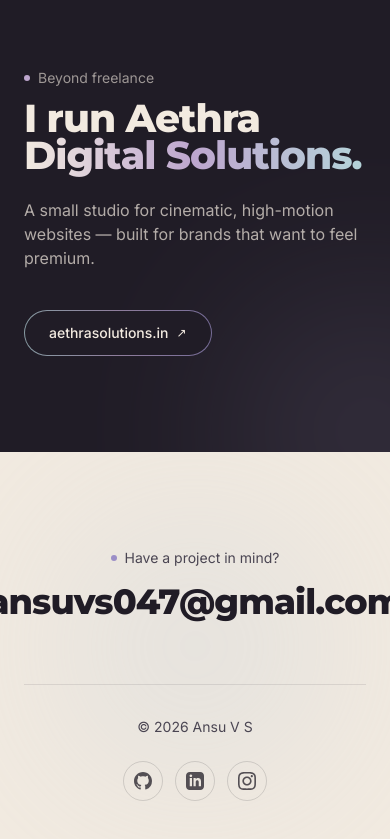
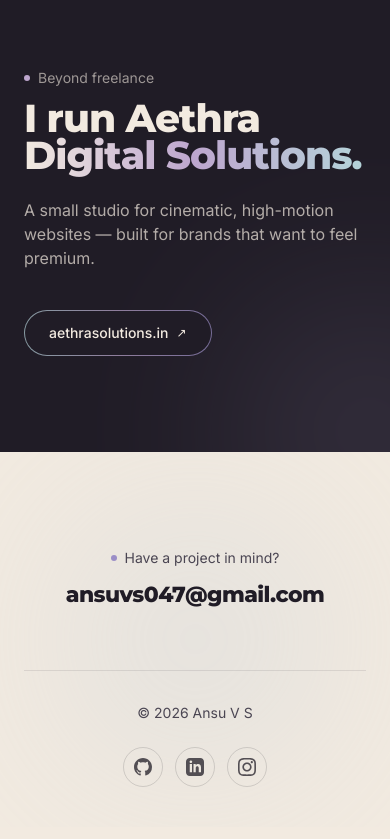
Before and after one commit to thenameisanzu/Ansu-latest-portfolio, a Next.js app: page / in a window 390 px wide. Shown: the part 4767-5606 px from the top of the page. Built offline with nearby package versions, Linux system fonts and the light colour scheme.

Commit message:
Fix email responsiveness and overflow on mobile screens

```diff
--- a/components/Contact.tsx
+++ b/components/Contact.tsx
@@ -43,13 +43,13 @@ export default function Contact() {
         whileInView={{ opacity: 1, y: 0 }}
         viewport={{ once: true }}
         transition={{ duration: 0.7, delay: 0.1 }}
-        className="relative z-10"
+        className="relative z-10 w-full max-w-full flex justify-center px-2"
       >
         <Magnetic>
           <a
             href={`mailto:${email}`}
             data-cursor="hover"
-            className="group block font-display font-extrabold text-ink text-[9vw] md:text-6xl tracking-tight leading-none transition-all duration-300 hover:text-transparent hover:bg-clip-text hover:bg-gradient-to-r hover:from-violet hover:via-lilac hover:to-sky"
+            className="group block font-display font-extrabold text-ink text-[clamp(1.25rem,5.6vw,3.75rem)] md:text-5xl lg:text-6xl tracking-tight leading-none transition-all duration-300 hover:text-transparent hover:bg-clip-text hover:bg-gradient-to-r hover:from-violet hover:via-lilac hover:to-sky max-w-full text-center"
           >
             {email}
           </a>
--- a/components/Magnetic.tsx
+++ b/components/Magnetic.tsx
@@ -26,7 +26,7 @@ export default function Magnetic({ children }: { children: ReactNode }) {
       ref={ref}
       onMouseMove={onMove}
       onMouseLeave={onLeave}
-      className="transition-transform duration-300 ease-out inline-block"
+      className="transition-transform duration-300 ease-out inline-block max-w-full"
     >
       {children}
     </div>
```
